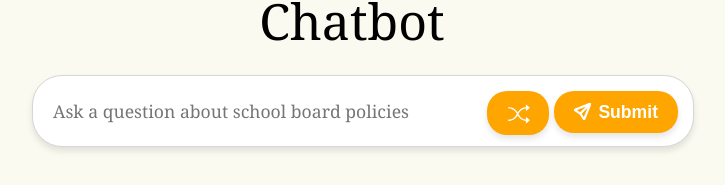
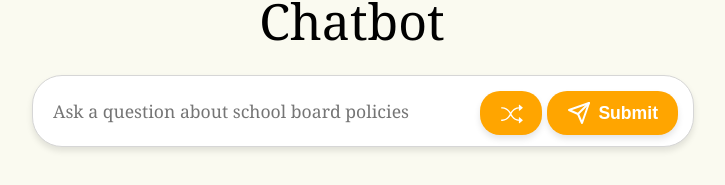
Before and after one commit to ryan-huang1/chccs-chatbot-frontend, a React (Create React App) app: page / in a window 1280 px wide. Shown: the part 188-373 px from the top of the page, without its empty margins (288-1013 px from the left). Built offline with nearby package versions, Linux system fonts and the light colour scheme.

Commit message:
add spinner

```diff
--- a/src/pages/InputComponent.js
+++ b/src/pages/InputComponent.js
@@ -85,6 +85,7 @@ const InputComponent = ({ onSubmit, isLoading }) => {
     button: {
       display: "flex",
       alignItems: "center",
+      justifyContent: "center",
       color: "white",
       border: "none",
       outline: "none",
@@ -106,6 +107,13 @@ const InputComponent = ({ onSubmit, isLoading }) => {
       position: "relative",
       overflow: "hidden",
     },
+    iconContainer: {
+      width: "24px",
+      height: "24px",
+      display: "flex",
+      alignItems: "center",
+      justifyContent: "center",
+    },
     tint: {
       position: "absolute",
       top: 0,
@@ -119,6 +127,42 @@ const InputComponent = ({ onSubmit, isLoading }) => {
   });
 
   const styles = getDynamicStyles();
+
+  const LoadingSpinner = () => (
+    <svg
+      className="spinner"
+      width="24"
+      height="24"
+      viewBox="0 0 24 24"
+      xmlns="http://www.w3.org/2000/svg"
+    >
+      <circle
+        className="spinner-circle"
+        cx="12"
+        cy="12"
+        r="10"
+        fill="none"
+        strokeWidth="3"
+      />
+    </svg>
+  );
+
+  const SendIcon = () => (
+    <svg
+      xmlns="http://www.w3.org/2000/svg"
+      width="24"
+      height="24"
+      viewBox="0 0 24 24"
+      fill="none"
+      stroke="currentColor"
+      strokeWidth="2"
+      strokeLinecap="round"
+      strokeLinejoin="round"
+    >
+      <line x1="22" y1="2" x2="11" y2="13" />
+      <polygon points="22 2 15 22 11 13 2 9 22 2" />
+    </svg>
+  );
 
   return (
     <div style={styles.inputContainer}>
@@ -174,20 +218,12 @@ const InputComponent = ({ onSubmit, isLoading }) => {
         onClick={() => !isLoading && onSubmit(inputValue)}
         disabled={isLoading}
       >
-        <div style={{ marginRight: "7px", paddingTop: "2px" }}>
-          <svg
-            xmlns="http://www.w3.org/2000/svg"
-            width="17"
-            height="17"
-            fill="currentColor"
-            viewBox="0 0 16 16"
-            stroke="white"
-            strokeWidth="1"
-          >
-            <path d="M15.854.146a.5.5 0 0 1 .11.54l-5.819 14.547a.75.75 0 0 1-1.329.124l-3.178-4.995L.643 7.184a.75.75 0 0 1 .124-1.33L15.314.037a.5.5 0 0 1 .54.11ZM6.636 10.07l2.761 4.338L14.13 2.576zm6.787-8.201L1.591 6.602l4.339 2.76z" />
-          </svg>
+        <div style={styles.iconContainer}>
+          {isLoading ? <LoadingSpinner /> : <SendIcon />}
         </div>
-        {!isNarrowScreen && <span style={{ fontSize: "1.1rem" }}>Submit</span>}
+        {!isNarrowScreen && (
+          <span style={{ fontSize: "1.1rem", marginLeft: "7px" }}>Submit</span>
+        )}
         {isLoading && <div style={styles.tint} />}
       </button>
       <style jsx>{`
@@ -202,6 +238,33 @@ const InputComponent = ({ onSubmit, isLoading }) => {
             opacity: 0.2;
           }
         }
+        @keyframes rotate {
+          100% {
+            transform: rotate(360deg);
+          }
+        }
+        @keyframes dash {
+          0% {
+            stroke-dasharray: 1, 150;
+            stroke-dashoffset: 0;
+          }
+          50% {
+            stroke-dasharray: 90, 150;
+            stroke-dashoffset: -35;
+          }
+          100% {
+            stroke-dasharray: 90, 150;
+            stroke-dashoffset: -124;
+          }
+        }
+        .spinner {
+          animation: rotate 2s linear infinite;
+        }
+        .spinner-circle {
+          stroke: white;
+          stroke-linecap: round;
+          animation: dash 1.5s ease-in-out infinite;
+        }
       `}</style>
     </div>
   );
```
